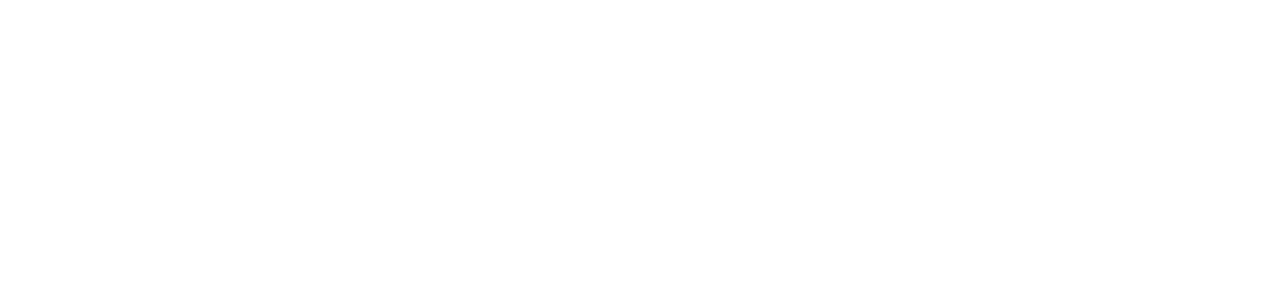
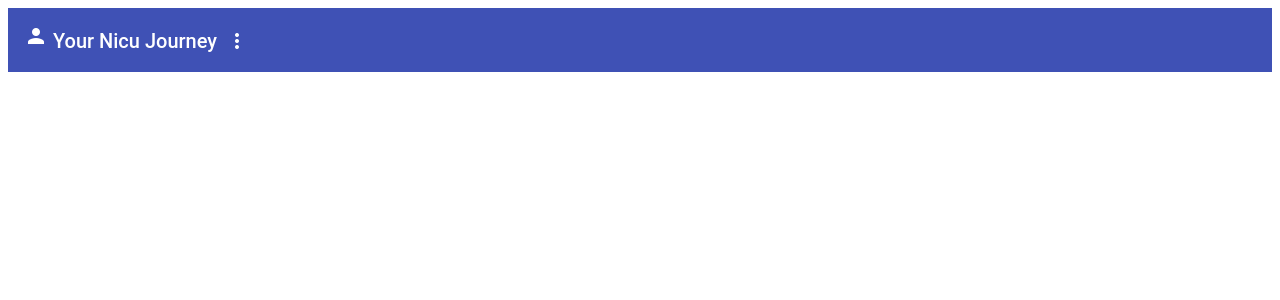
Before and after one commit to KevinDufendach/nicu-portal-ng6, an Angular app: page /landing in a window 1280 px wide. Shown: the top 300 px of the page. Built offline with nearby package versions, Linux system fonts and the light colour scheme.

Commit message:
Started the landing page

```diff
--- a/package.json
+++ b/package.json
@@ -16,6 +16,7 @@
     "@angular/common": "^6.0.3",
     "@angular/compiler": "^6.0.3",
     "@angular/core": "^6.0.3",
+    "@angular/flex-layout": "^5.0.0-beta.14",
     "@angular/forms": "^6.0.3",
     "@angular/http": "^6.0.3",
     "@angular/material": "^6.2.0",
--- a/src/app/app-routing.module.ts
+++ b/src/app/app-routing.module.ts
@@ -1,12 +1,14 @@
 import { NgModule } from '@angular/core';
 import {RouterModule} from '@angular/router';
+import {LandingComponent} from './landing/landing.component';
 
 const routes = [
+  {path: 'landing', component: LandingComponent},
   // {path: 'index.html', component: TestAuthComponent},
   // {path: 'login', component: SmartAuthComponent},
   // {path: 'launch', component: SmartAuthComponent},
   // {path: 'landing', component: SmartLandingComponent},
-  // {path: '', redirectTo: '/launch', pathMatch: 'full'},
+   {path: '', redirectTo: 'landing', pathMatch: 'full'},
 ];
 
 @NgModule({
--- a/src/app/app.component.html
+++ b/src/app/app.component.html
@@ -1 +1 @@
-<mat-toolbar color="primary">Toolbar Test</mat-toolbar>
+<router-outlet></router-outlet>
--- /dev/null
+++ b/src/app/landing/landing.component.html
@@ -0,0 +1,16 @@
+<mat-toolbar color="primary">
+      <span> <mat-icon>person</mat-icon>
+      Your Nicu Journey
+      </span>
+  <button mat-icon-button [mat-menu-trigger-for]="menu">
+    <mat-icon>more_vert</mat-icon>
+  </button>
+</mat-toolbar>
+
+<mat-menu x-position="before" #menu="matMenu">
+  <button mat-menu-item>Settings</button>
+  <button mat-menu-item>Toggle Theme</button>
+  <button mat-menu-item>Contact</button>
+  <button mat-menu-item>Free Hugs</button>
+  <button mat-menu-item>Help Me!</button>
+</mat-menu>
--- /dev/null
+++ b/src/app/landing/landing.component.ts
@@ -0,0 +1,15 @@
+import { Component, OnInit } from '@angular/core';
+
+@Component({
+  selector: 'app-landing',
+  templateUrl: './landing.component.html',
+  styleUrls: ['./landing.component.css']
+})
+export class LandingComponent implements OnInit {
+
+  constructor() { }
+
+  ngOnInit() {
+  }
+
+}
--- a/src/index.html
+++ b/src/index.html
@@ -7,6 +7,7 @@
 
   <meta name="viewport" content="width=device-width, initial-scale=1">
   <link rel="icon" type="image/x-icon" href="favicon.ico">
+  <link href="https://fonts.googleapis.com/icon?family=Material+Icons" rel="stylesheet">
 </head>
 <body>
   <app-root></app-root>
```
Also changed, not shown: src/app/app.module.ts (+6 -2 lines), src/app/material-imports/material-imports.module.ts (+16 -2 lines), src/app/landing/landing.component.css (added), 2 other files (tests, documents, lock files or other folders).
